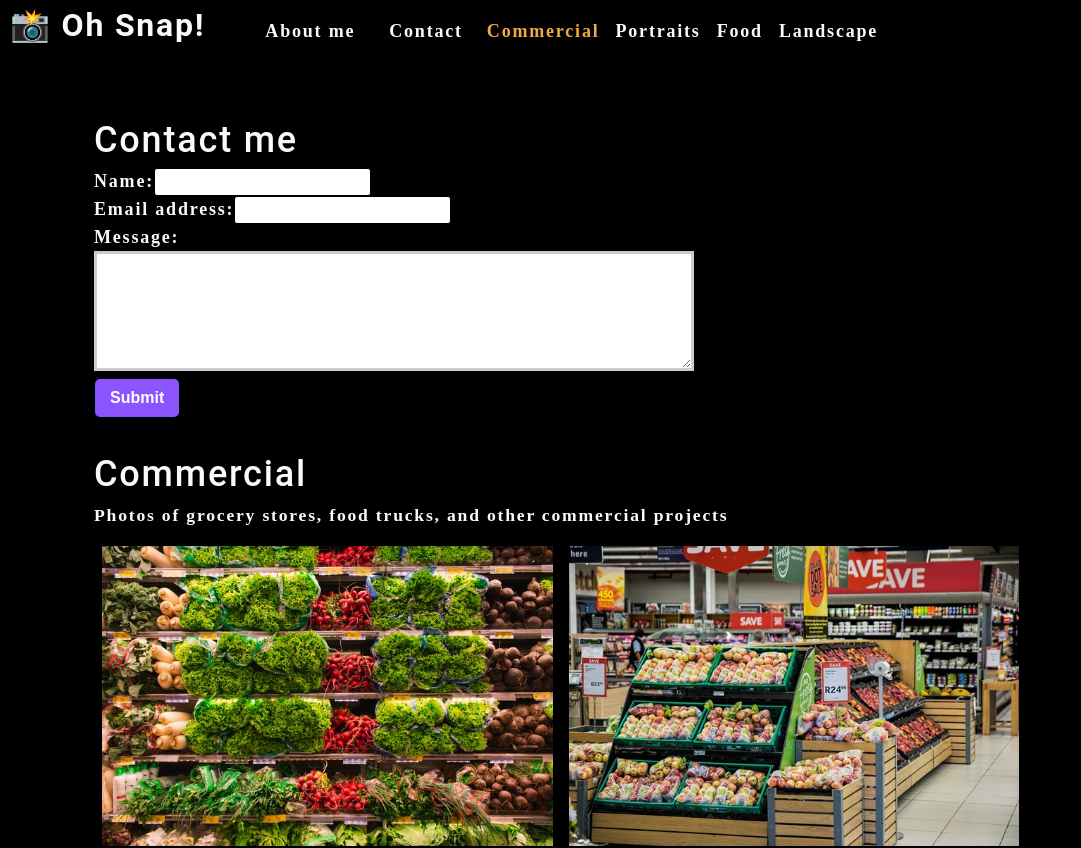
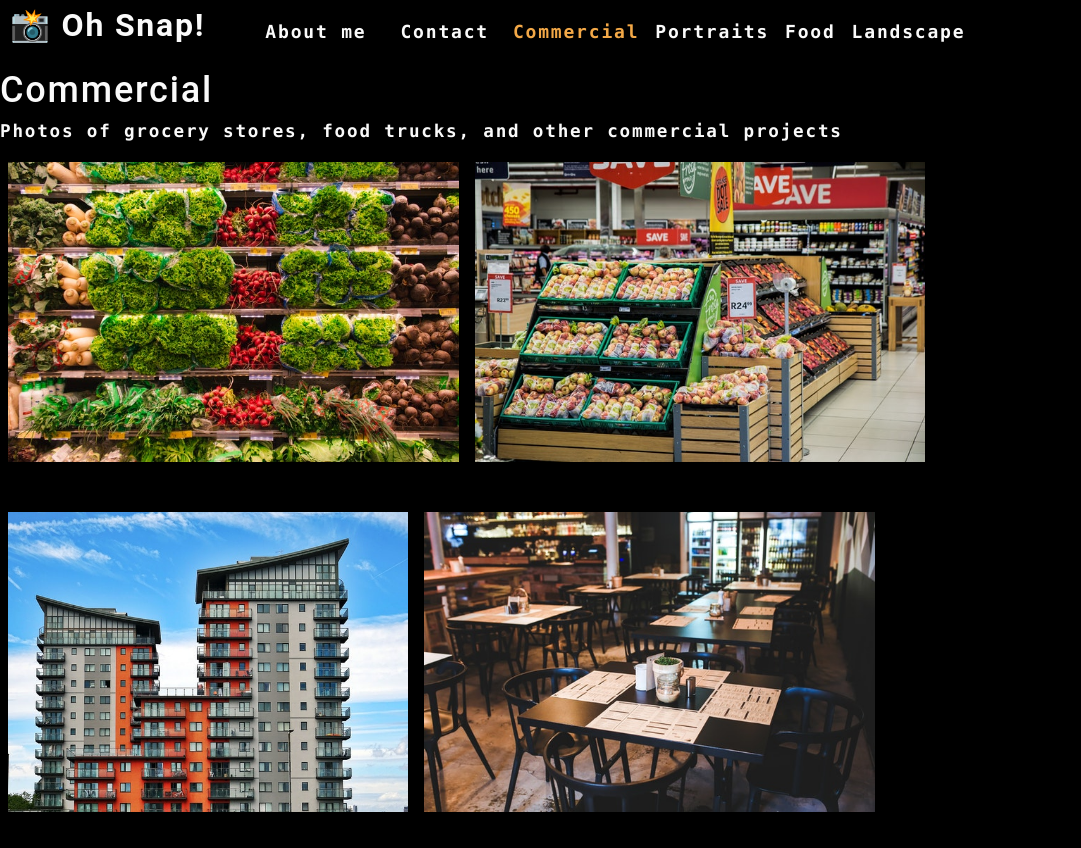
Before and after one commit to melissabarrerafarias/photo-port, a React (Create React App) app: page / in a window 1280 px wide. Shown: the top 848 px of the page, without its empty margins (0-1081 px from the left). Built offline with nearby package versions, Linux system fonts and the light colour scheme.

Commit message:
added conditional rendering for contact form

```diff
--- a/src/App.js
+++ b/src/App.js
@@ -5,6 +5,7 @@
 import ContactForm from './components/Contact';
 
 function App() {
+  const [contactSelected, setContactSelected] = useState(false);
   const [categories] = useState([
     {
       name: 'commercial',
@@ -23,12 +24,16 @@
         categories={categories}
         setCurrentCategory={setCurrentCategory}
         currentCategory={currentCategory}
+        setContactSelected={setContactSelected}
       ></Nav>
-      <main>
-        <ContactForm></ContactForm>
-        <Gallery currentCategory={currentCategory}></Gallery>
-        <About></About>
-      </main>
+      {!contactSelected ? (
+        <>
+          <Gallery currentCategory={currentCategory}></Gallery>
+          <About></About>
+        </>
+      ) : (
+          <ContactForm></ContactForm>
+        )}
     </div>
   );
 }
--- a/src/components/Contact/index.js
+++ b/src/components/Contact/index.js
@@ -1,12 +1,35 @@
 import React, { useState } from 'react';
+import { validateEmail } from '../../utils/helpers';
 
 function ContactForm() {
     const [formState, setFormState] = useState({ name: '', email: '', message: '' });
     const { name, email, message } = formState;
 
+    const [errorMessage, setErrorMessage] = useState('');
+
     function handleChange(e) {
-        setFormState({...formState, [e.target.name]: e.target.value }) // refers to name attribute
-    }
+        if (e.target.name === 'email') {
+            const isValid = validateEmail(e.target.value);
+            if (!isValid) {
+                setErrorMessage('Your email is invalid!')
+            }
+            else {
+                setErrorMessage('');
+            }
+        }
+        else {
+            if (!e.target.value.length) { // if values of name or message elements are blank
+                setErrorMessage(`${e.target.name} is required`);
+            }
+            else {
+                setErrorMessage('');
+            }
+        }
+
+        if (!errorMessage) { // if there is no error
+            setFormState({ ...formState, [e.target.name]: e.target.value }) // refers to name attribute
+        }
+    };
 
     function handleSubmit(e) {
         e.preventDefault();
@@ -19,16 +42,21 @@
             <form id="contact-form" onSubmit={handleSubmit}>
                 <div>
                     <label htmlFor="name">Name:</label>
-                    <input type="text" name="name" defaultValue={name} onChange={handleChange}/>
+                    <input type="text" name="name" defaultValue={name} onBlur={handleChange} />
                 </div>
                 <div>
                     <label htmlFor="email">Email address:</label>
-                    <input type="email" name="email" defaultValue={email} onChange={handleChange}/>
+                    <input type="email" name="email" defaultValue={email} onBlur={handleChange} />
                 </div>
                 <div>
                     <label htmlFor="message">Message:</label>
-                    <textarea name="message" rows="5" defaultValue={message} onChange={handleChange}/>
+                    <textarea name="message" rows="5" defaultValue={message} onBlur={handleChange} />
                 </div>
+                {errorMessage && (
+                    <div>
+                        <p className="error-text">{errorMessage}</p>
+                    </div>
+                )}
                 <button type="submit">Submit</button>
             </form>
         </section>
--- a/src/components/Nav/index.js
+++ b/src/components/Nav/index.js
@@ -6,6 +6,8 @@
         categories = [],
         setCurrentCategory,
         currentCategory,
+        contactSelected,
+        setContactSelected
     } = props;
 
     useEffect(() => {
@@ -22,12 +24,12 @@
             <nav>
                 <ul className="flex-row">
                     <li className="mx-2">
-                        <a data-testid="about" href="#about">
+                        <a data-testid="about" href="#about" onClick={() => setContactSelected(false)}>
                             About me
             </a>
                     </li>
                     <li className="mx-2">
-                        <span>Contact</span>
+                    <span onClick={() => setContactSelected(true)}>Contact</span>
                     </li>
                     {categories.map((category) => (
                         <li
@@ -37,7 +39,8 @@
                         >
                             <span
                                 onClick={() => {
-                                    setCurrentCategory(category)
+                                    setCurrentCategory(category);
+                                    setContactSelected(false)
                                 }}
                             >
                                 {capitalizeFirstLetter(category.name)}
--- a/src/index.css
+++ b/src/index.css
@@ -36,7 +36,7 @@
   letter-spacing: .1em;
   background: var(--dark);
   color: var(--light);
-  font-family: 'Poiret One', cursive;
+  font-family: 'Consolas';
 
 }
 
```
